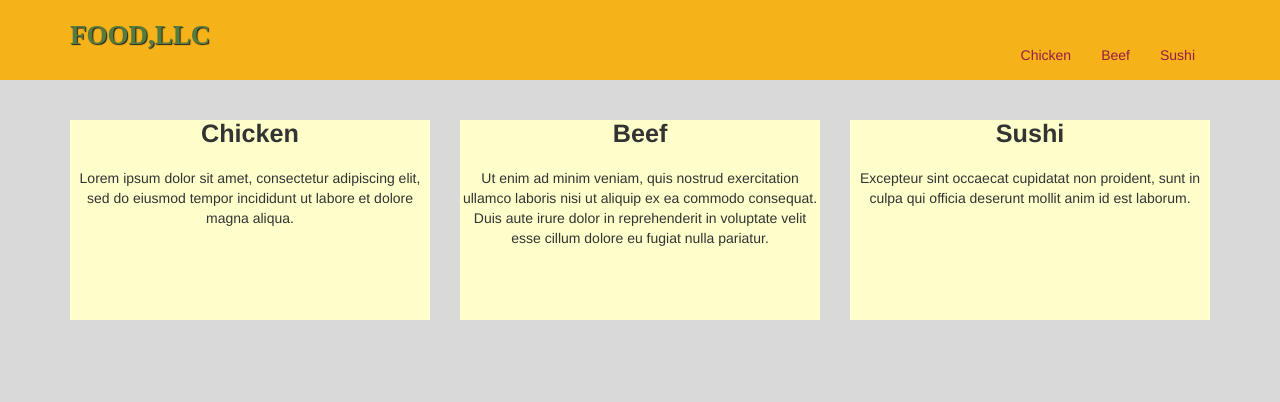
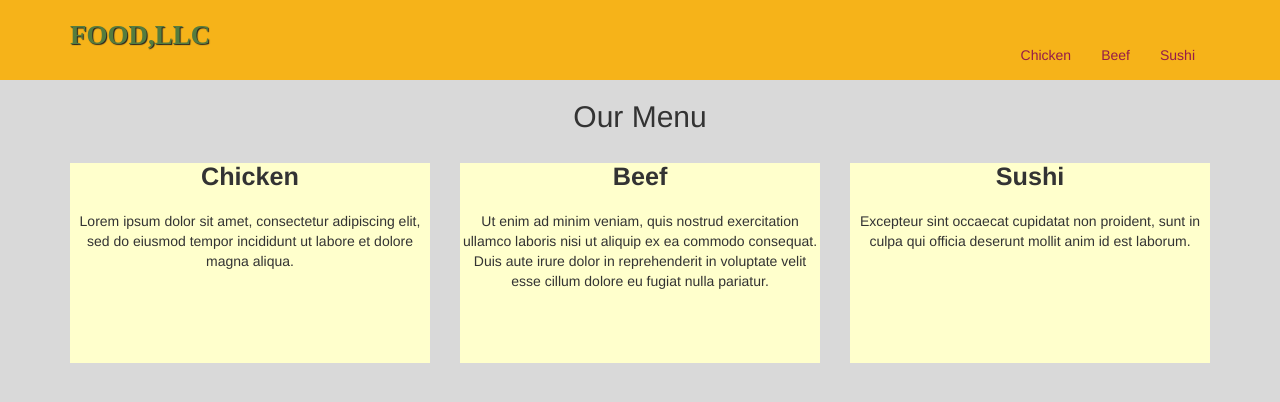
Before and after one commit to Shivam2510/assignment3, a plain HTML site: page index.html in a window 1280 px wide. Drawn offline with nearby package versions, Linux system fonts and the light colour scheme.

Commit message:
Update index.html

```diff
--- a/index.html
+++ b/index.html
@@ -42,7 +42,7 @@
 
   </nav>
 </header>
-
+  <h2>Our Menu</h2>
     <div class="container">
       <section class="row">
          <div class="content col-lg-4 col-md-6 col-sm-12">
```
